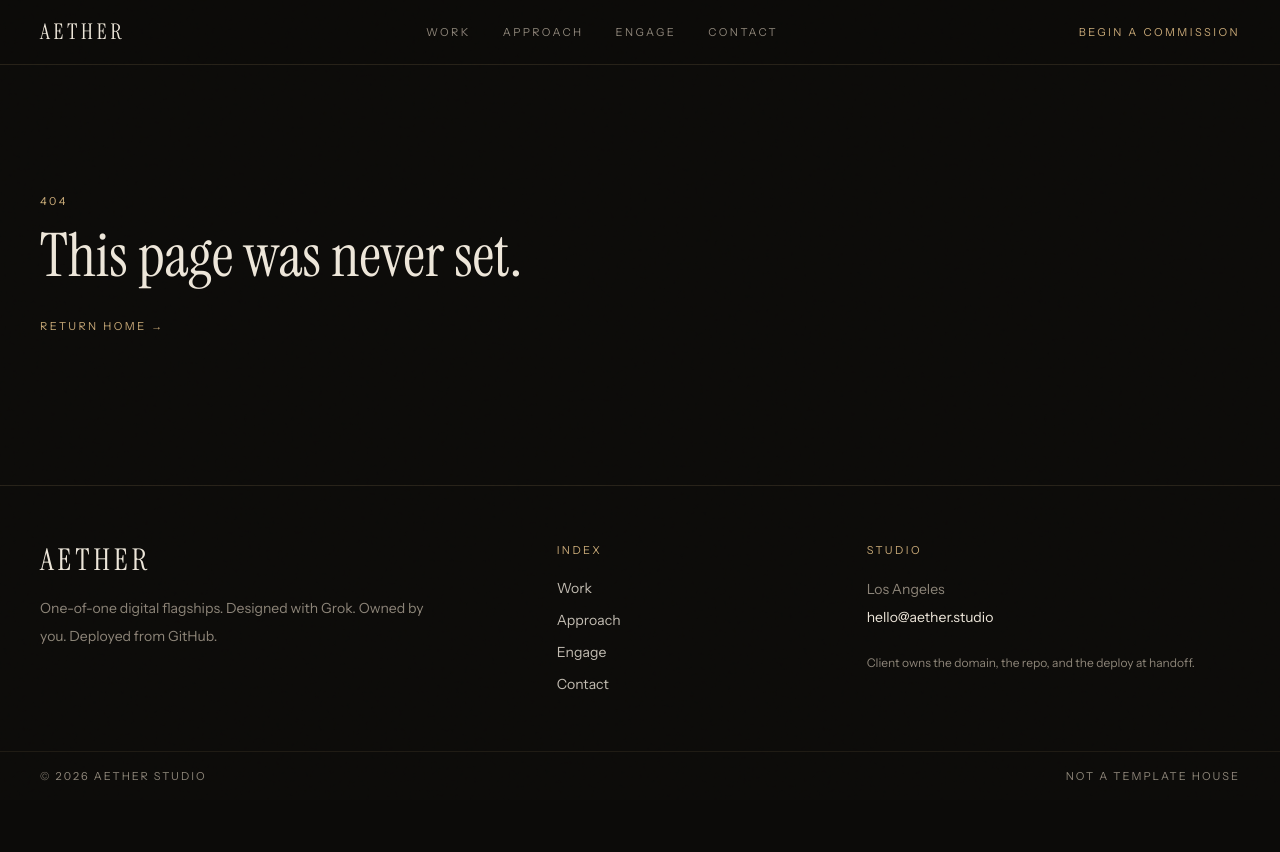
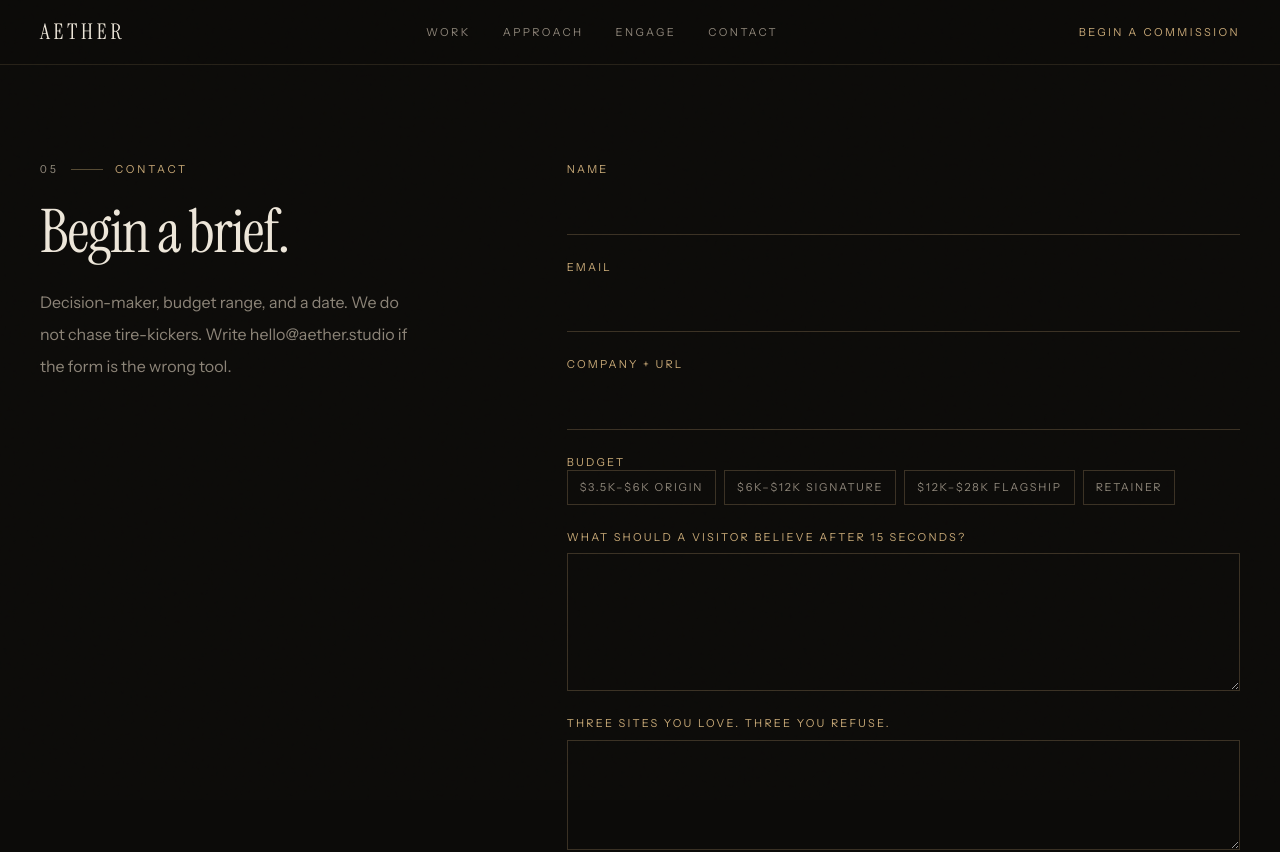
Before and after one commit to Coach-Mike/aether-studio, a Next.js app: page /contact in a window 1280 px wide. Before the commit this address had no page. Shown: the top 852 px of the page. Before the commit the page ends 800 px from the top, so only its background shows below. Built offline with nearby package versions, Linux system fonts and the light colour scheme.

Commit message:
feat: add engage, contact, and intake API

```diff
--- /dev/null
+++ b/src/app/api/contact/route.ts
@@ -0,0 +1,45 @@
+import { NextResponse } from "next/server";
+
+export async function POST(request: Request) {
+  const body = (await request.json()) as Record<string, string>;
+  const name = body.name?.trim();
+  const email = body.email?.trim();
+  if (!name || !email || !email.includes("@")) {
+    return NextResponse.json({ ok: false }, { status: 400 });
+  }
+
+  const payload = {
+    name,
+    email,
+    company: body.company ?? "",
+    budget: body.budget ?? "",
+    belief: body.belief ?? "",
+    references: body.references ?? "",
+  };
+
+  if (process.env.RESEND_API_KEY) {
+    const res = await fetch("https://api.resend.com/emails", {
+      method: "POST",
+      headers: {
+        Authorization: `Bearer ${process.env.RESEND_API_KEY}`,
+        "Content-Type": "application/json",
+      },
+      body: JSON.stringify({
+        from: process.env.RESEND_FROM ?? "Aether Studio <hello@aether.studio>",
+        to: [process.env.LEAD_INBOX ?? "hello@aether.studio"],
+        reply_to: email,
+        subject: `Brief · ${payload.company || name}`,
+        text: Object.entries(payload)
+          .map(([key, value]) => `${key}: ${value}`)
+          .join("\n"),
+      }),
+    });
+    if (!res.ok) {
+      return NextResponse.json({ ok: false }, { status: 502 });
+    }
+  } else {
+    console.info("Aether brief", payload);
+  }
+
+  return NextResponse.json({ ok: true });
+}
--- /dev/null
+++ b/src/app/contact/page.tsx
@@ -0,0 +1,26 @@
+import type { Metadata } from "next";
+import { IntakeForm } from "@/components/intake-form";
+import { SectionLabel } from "@/components/section-label";
+import { site } from "@/lib/site";
+
+export const metadata: Metadata = {
+  title: "Contact",
+  description: "Begin a commission with Aether Studio.",
+};
+
+export default function ContactPage() {
+  return (
+    <div className="grid gap-16 px-5 py-16 md:grid-cols-12 md:px-10 md:py-24">
+      <div className="md:col-span-5">
+        <SectionLabel index="05">Contact</SectionLabel>
+        <h1 className="mt-6 font-display text-5xl tracking-tight md:text-6xl">Begin a brief.</h1>
+        <p className="mt-6 max-w-sm text-base leading-8 text-smoke">
+          Decision-maker, budget range, and a date. We do not chase tire-kickers. Write {site.email} if the form is the wrong tool.
+        </p>
+      </div>
+      <div className="md:col-span-7">
+        <IntakeForm />
+      </div>
+    </div>
+  );
+}
--- /dev/null
+++ b/src/app/engage/page.tsx
@@ -0,0 +1,44 @@
+import type { Metadata } from "next";
+import Link from "next/link";
+import { SectionLabel } from "@/components/section-label";
+import { packages } from "@/lib/site";
+
+export const metadata: Metadata = {
+  title: "Engage",
+  description: "Origin, Signature Home, Flagship, and retainer.",
+};
+
+export default function EngagePage() {
+  return (
+    <div className="px-5 py-16 md:px-10 md:py-24">
+      <SectionLabel index="04">Engage</SectionLabel>
+      <h1 className="mt-6 max-w-3xl font-display text-5xl tracking-tight md:text-7xl">Choose the weight of the commission.</h1>
+      <p className="mt-6 max-w-xl text-base leading-8 text-smoke">
+        If the budget is under roughly $3,000 for a unique high-end site, we either sell Origin honestly or decline. We do not race the bottom.
+      </p>
+      <div className="mt-16 grid gap-4 md:grid-cols-3">
+        {packages.map((item) => (
+          <article key={item.name} className={`border p-8 ${"featured" in item && item.featured ? "border-brass/50 plate" : "border-brass/15"}`}>
+            <p className="text-[11px] uppercase tracking-[0.22em] text-brass">{item.name}</p>
+            <p className="mt-4 font-display text-3xl">{item.price}</p>
+            <p className="mt-4 text-sm leading-7 text-smoke">{item.blurb}</p>
+            <ul className="mt-8 space-y-2 text-sm text-paper/80">
+              {item.includes.map((line) => (
+                <li key={line}>— {line}</li>
+              ))}
+            </ul>
+          </article>
+        ))}
+      </div>
+      <section className="mt-16 max-w-2xl border-t border-brass/15 pt-12">
+        <h2 className="font-display text-3xl">Retainer</h2>
+        <p className="mt-4 text-base leading-8 text-smoke">
+          $1,500–$4,000 / month. Iteration, landing pages, experiments, content, performance. For companies already living in the system.
+        </p>
+        <Link href="/contact" className="mt-8 inline-flex border border-brass/50 bg-brass px-6 py-3 text-[11px] uppercase tracking-[0.22em] text-ink hover:bg-paper">
+          Request a date
+        </Link>
+      </section>
+    </div>
+  );
+}
--- /dev/null
+++ b/src/components/intake-form.tsx
@@ -0,0 +1,78 @@
+"use client";
+
+import { useState } from "react";
+
+const budgets = ["$3.5k–$6k Origin", "$6k–$12k Signature", "$12k–$28k Flagship", "Retainer"];
+
+export function IntakeForm() {
+  const [status, setStatus] = useState<"idle" | "sending" | "sent" | "error">("idle");
+
+  async function onSubmit(event: React.FormEvent<HTMLFormElement>) {
+    event.preventDefault();
+    const form = event.currentTarget;
+    const data = Object.fromEntries(new FormData(form).entries());
+    setStatus("sending");
+    try {
+      const res = await fetch("/api/contact", {
+        method: "POST",
+        headers: { "Content-Type": "application/json" },
+        body: JSON.stringify(data),
+      });
+      if (!res.ok) throw new Error("fail");
+      setStatus("sent");
+      form.reset();
+    } catch {
+      setStatus("error");
+    }
+  }
+
+  if (status === "sent") {
+    return (
+      <p className="border border-brass/30 p-8 text-base leading-8 text-paper">
+        Received. We reply within two business days if the brief is a fit. If it is not, we will say so.
+      </p>
+    );
+  }
+
+  return (
+    <form onSubmit={onSubmit} className="grid gap-6">
+      <label className="grid gap-2 text-[11px] uppercase tracking-[0.2em] text-brass">
+        Name
+        <input required name="name" autoComplete="name" className="border-b border-brass/25 bg-transparent py-3 text-base tracking-normal text-paper outline-none focus:border-brass" />
+      </label>
+      <label className="grid gap-2 text-[11px] uppercase tracking-[0.2em] text-brass">
+        Email
+        <input required type="email" name="email" autoComplete="email" className="border-b border-brass/25 bg-transparent py-3 text-base tracking-normal text-paper outline-none focus:border-brass" />
+      </label>
+      <label className="grid gap-2 text-[11px] uppercase tracking-[0.2em] text-brass">
+        Company + URL
+        <input required name="company" className="border-b border-brass/25 bg-transparent py-3 text-base tracking-normal text-paper outline-none focus:border-brass" />
+      </label>
+      <fieldset className="grid gap-3">
+        <legend className="text-[11px] uppercase tracking-[0.2em] text-brass">Budget</legend>
+        <div className="flex flex-wrap gap-2">
+          {budgets.map((budget) => (
+            <label key={budget} className="cursor-pointer border border-brass/25 px-3 py-2 text-[11px] uppercase tracking-[0.16em] text-smoke has-[:checked]:border-brass has-[:checked]:text-paper">
+              <input className="sr-only" type="radio" name="budget" value={budget} required />
+              {budget}
+            </label>
+          ))}
+        </div>
+      </fieldset>
+      <label className="grid gap-2 text-[11px] uppercase tracking-[0.2em] text-brass">
+        What should a visitor believe after 15 seconds?
+        <textarea required name="belief" rows={4} className="border border-brass/25 bg-transparent p-3 text-base leading-7 tracking-normal text-paper outline-none focus:border-brass" />
+      </label>
+      <label className="grid gap-2 text-[11px] uppercase tracking-[0.2em] text-brass">
+        Three sites you love. Three you refuse.
+        <textarea name="references" rows={3} className="border border-brass/25 bg-transparent p-3 text-base leading-7 tracking-normal text-paper outline-none focus:border-brass" />
+      </label>
+      <button type="submit" disabled={status === "sending"} className="justify-self-start border border-brass/50 bg-brass px-6 py-3 text-[11px] uppercase tracking-[0.22em] text-ink disabled:opacity-60">
+        {status === "sending" ? "Sending…" : "Send the brief"}
+      </button>
+      {status === "error" ? (
+        <p role="alert" className="text-sm text-brass">Could not send. Email hello@aether.studio directly.</p>
+      ) : null}
+    </form>
+  );
+}
```
